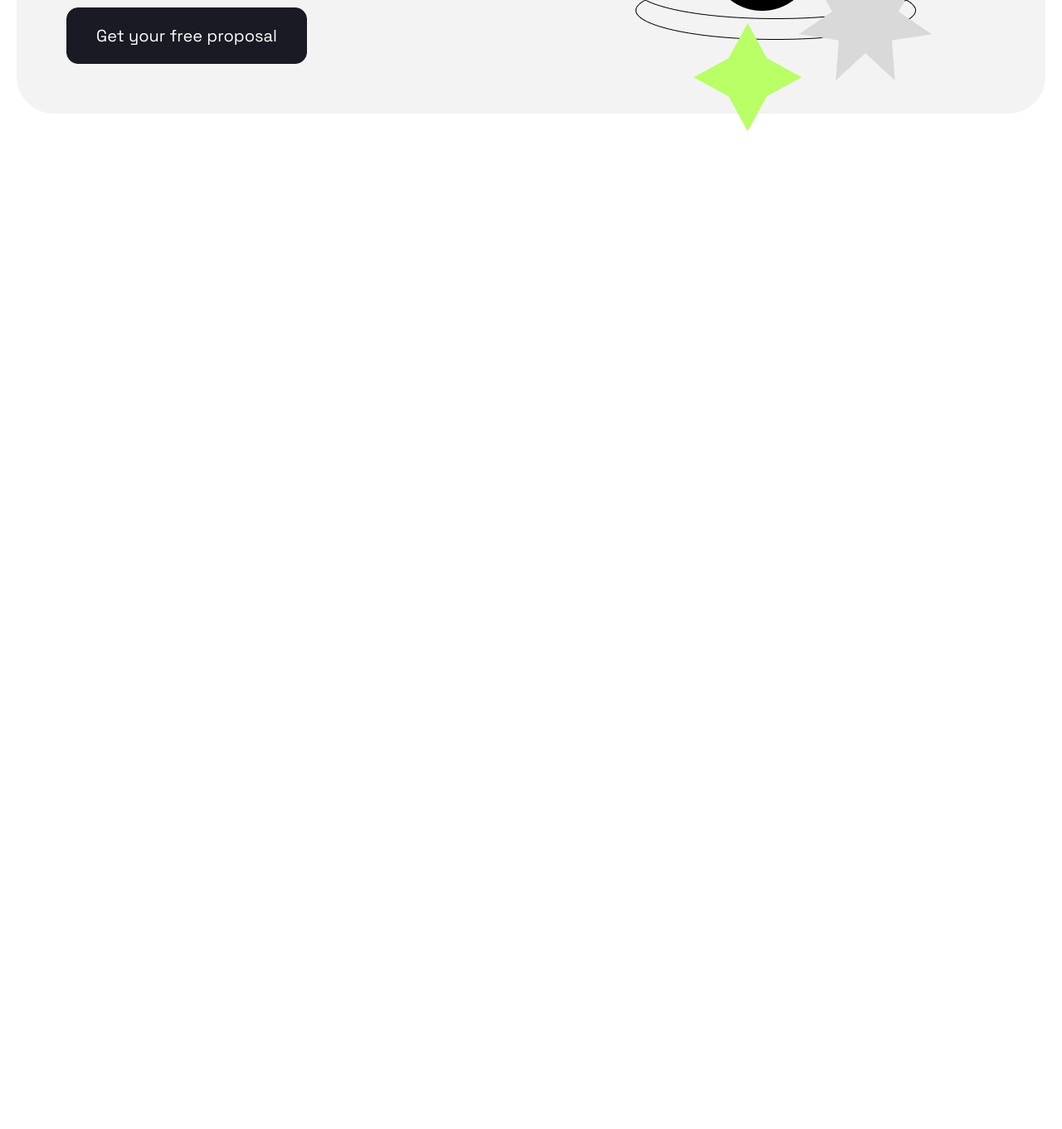
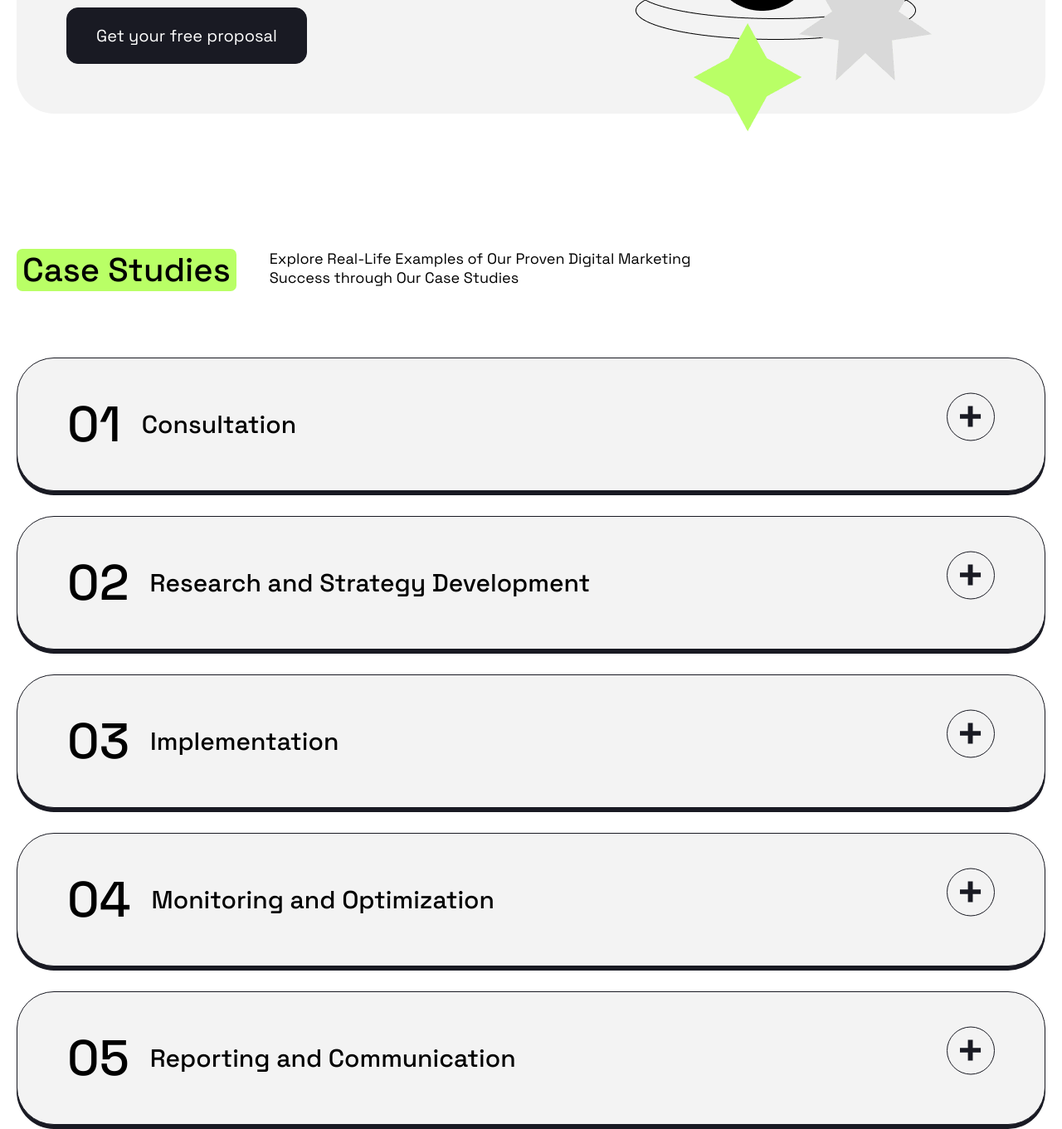
Before and after one commit to kate-postnikova/positivus, a website: page index.html in a window 1280 px wide. Shown: the part 2380-3741 px from the top of the page at 83% size. Before the commit the page ends 2680 px from the top, so only its background shows below. Drawn offline with Linux system fonts and the light colour scheme.

Commit message:
case studies section is created

```diff
--- a/index.html
+++ b/index.html
@@ -167,6 +167,70 @@
         <button class="button main-button">Get your free proposal</button>
         <img class="proposal__image" src="./images/proposal-image.png" alt="">
       </section>
+      <section class="case-studies">
+        <div class="title-section">
+          <h2 class="title title-highlighting title-highlighting_type_green">Case Studies</h2>
+          <p class="subtitle">
+            Explore Real-Life Examples of Our Proven Digital Marketing Success through Our Case Studies
+          </p>
+        </div>
+        <div class="accordion">
+          <details class="accordion__item">
+            <summary class="accordion__title">
+              <span class="accordion__title-span">01</span>Consultation
+              <img class="accordion__button" src="./images/svg/accordion-button-plus.svg" alt="">
+            </summary>
+            <p class="accordion__text">
+              During the initial consultation, we will discuss your business goals and objectives, target audience, and current marketing efforts. This will allow us to understand your needs and tailor our services to best fit your requirements
+            </p>
+          </details>
+          <details class="accordion__item">
+            <summary class="accordion__title">
+              <span class="accordion__title-span">02</span>Research and Strategy Development
+              <img class="accordion__button" src="./images/svg/accordion-button-plus.svg" alt="">
+            </summary>
+            <p class="accordion__text">
+              During the initial consultation, we will discuss your business goals and objectives, target audience, and current marketing efforts. This will allow us to understand your needs and tailor our services to best fit your requirements
+            </p>
+          </details>
+          <details class="accordion__item">
+            <summary class="accordion__title">
+              <span class="accordion__title-span">03</span>Implementation
+              <img class="accordion__button" src="./images/svg/accordion-button-plus.svg" alt="">
+            </summary>
+            <p class="accordion__text">
+              During the initial consultation, we will discuss your business goals and objectives, target audience, and current marketing efforts. This will allow us to understand your needs and tailor our services to best fit your requirements
+            </p>
+          </details>
+          <details class="accordion__item">
+            <summary class="accordion__title">
+              <span class="accordion__title-span">04</span>Monitoring and Optimization
+              <img class="accordion__button" src="./images/svg/accordion-button-plus.svg" alt="">
+            </summary>
+            <p class="accordion__text">
+              During the initial consultation, we will discuss your business goals and objectives, target audience, and current marketing efforts. This will allow us to understand your needs and tailor our services to best fit your requirements
+            </p>
+          </details>
+          <details class="accordion__item">
+            <summary class="accordion__title">
+              <span class="accordion__title-span">05</span>Reporting and Communication
+              <img class="accordion__button" src="./images/svg/accordion-button-plus.svg" alt="">
+            </summary>
+            <p class="accordion__text">
+              During the initial consultation, we will discuss your business goals and objectives, target audience, and current marketing efforts. This will allow us to understand your needs and tailor our services to best fit your requirements
+            </p>
+          </details>
+          <details class="accordion__item">
+            <summary class="accordion__title">
+              <span class="accordion__title-span">06</span>Continual Improvement
+              <img class="accordion__button" src="./images/svg/accordion-button-plus.svg" alt="">
+            </summary>
+            <p class="accordion__text">
+              During the initial consultation, we will discuss your business goals and objectives, target audience, and current marketing efforts. This will allow us to understand your needs and tailor our services to best fit your requirements
+            </p>
+          </details>
+        </div>
+      </section>
     </main>
   </body>
 </html>
--- a/styles/style.css
+++ b/styles/style.css
@@ -99,6 +99,7 @@
 
 .title {
   font-size: 40px;
+  display: inline;
 }
 
 .title-highlighting {
@@ -161,7 +162,6 @@
 
 .card__title {
   font-size: 30px;
-  display: block;
 }
 
 .card__link-box {
@@ -203,3 +203,56 @@
   top: -25px;
   right: 135px;
 }
+
+.case-studies {
+  margin-bottom: 140px;
+}
+
+.accordion {
+  display: flex;
+  flex-direction: column;
+  gap: 30px;
+  width: 100%;
+}
+
+.accordion__item {
+  padding: 41px 60px;
+  border-radius: 45px;
+  border: 1px solid #191A23;
+  background:#F3F3F3;
+  box-shadow: 0 5px 0 0 #191A23;
+}
+
+.accordion__item_open {
+  background-color: #B9FF66;
+}
+
+.accordion__title {
+  position: relative;
+  display: flex;
+  align-items: center;
+  gap: 25px;
+  font-size: 30px;
+  font-weight: 500;
+}
+
+.accordion__title_open {
+  padding-bottom: 30px;
+  border-bottom: 1px solid black;
+}
+
+.accordion__title-span {
+  font-size: 60px;
+  font-weight: 500;
+}
+
+.accordion__button {
+  position: absolute;
+  top: 0;
+  right: 0;
+  cursor: pointer;
+}
+
+.accordion__text {
+  margin-top: 30px;
+}
```
Also changed, not shown: images/svg/accordion-button-minus.svg (added), images/svg/accordion-button-plus.svg (added).
